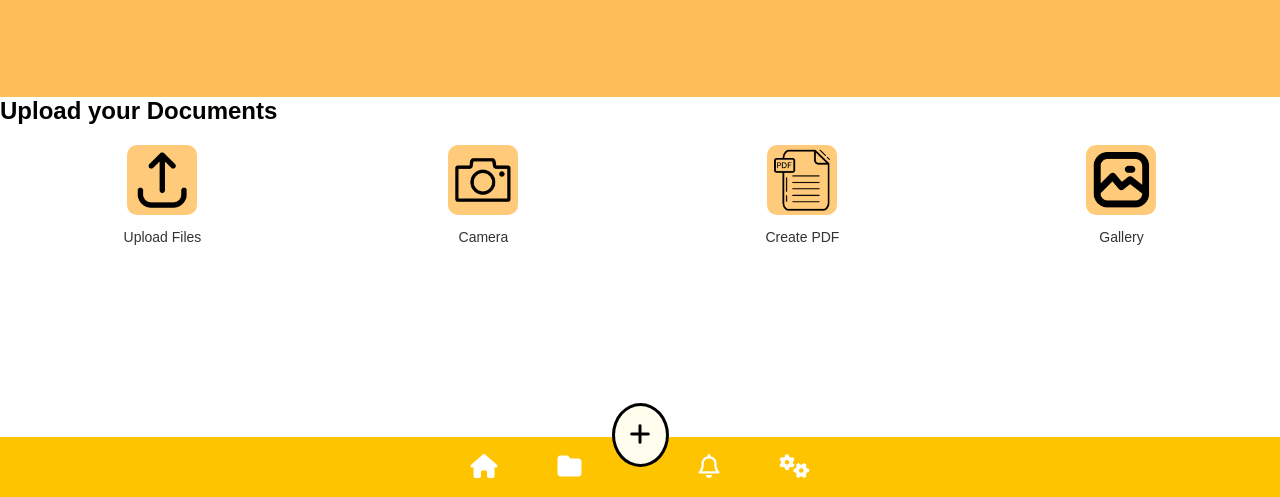
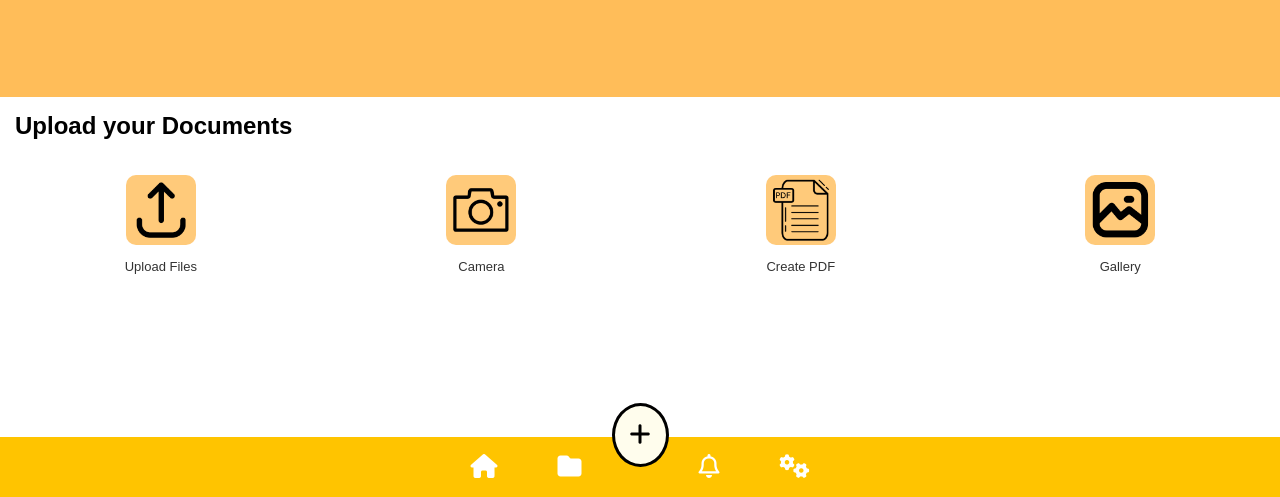
Before and after one commit to vxdnt/digilock, a plain HTML site: page upload.html in a window 1280 px wide. Shown: the part 303-800 px from the top of the page. Drawn offline with Linux system fonts and the light colour scheme.

Commit message:
Update upload.css

```diff
--- a/upload.css
+++ b/upload.css
@@ -77,6 +77,10 @@ header, footer.curved-menu {
     height: 170px; /* Adjust size of the image as needed */
 }
 
+section{
+    padding: 15px;
+}
+
 section2 {
     display: flex; /* Aligns all images in a row */
     justify-content: space-around; /* Even spacing between images */
@@ -96,7 +100,7 @@ section2 {
 }
 
 .image-container p {
-    font-size: 14px; /* Adjust the text size for titles */
+    font-size: 13px;/* Adjust the text size for titles */
     color: #333; /* Optional text color */
 }
 
```
